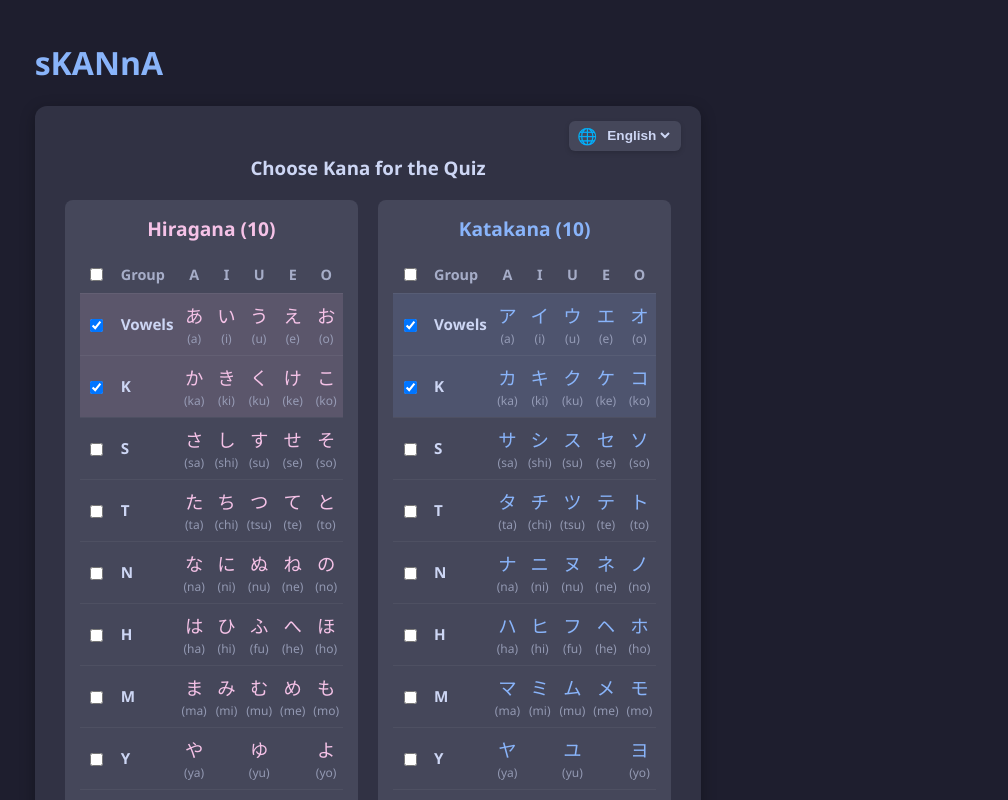
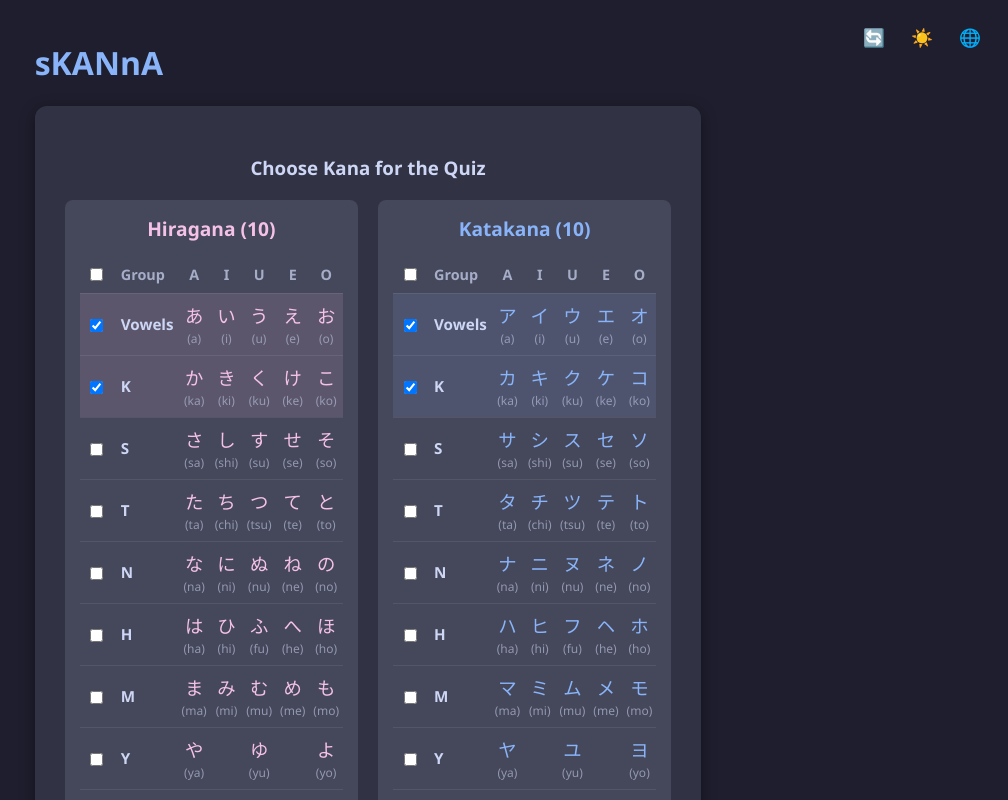
Before and after one commit to RMantis/skanna, a React (Vite) app: page / in a window 1280 px wide. Shown: the top 800 px of the page, without its empty margins (272-1280 px from the left). Built offline with nearby package versions, Linux system fonts and the light colour scheme.

Commit message:
style: position header controls fixed/flat outside container, move reset button, and fix light mode contrast

```diff
--- a/src/App.tsx
+++ b/src/App.tsx
@@ -1,4 +1,4 @@
-import { useState } from 'react';
+import { useState, useEffect, useRef } from 'react';
 import { useQuiz } from './hooks/useQuiz';
 import { SelectionScreen } from './components/SelectionScreen';
 import { QuizScreen } from './components/QuizScreen';
@@ -7,9 +7,43 @@ import { storageService } from './services/storageService';
 
 function App() {
   const [lang, setLang] = useState<Language>(storageService.loadLanguage());
+  const [theme, setTheme] = useState<'light' | 'dark'>(() => {
+    try {
+      const saved = localStorage.getItem('sKANnA_theme');
+      return (saved === 'light' || saved === 'dark') ? saved : 'dark';
+    } catch (e) {
+      return 'dark';
+    }
+  });
+  const [langDropdownOpen, setLangDropdownOpen] = useState(false);
+  const dropdownRef = useRef<HTMLDivElement>(null);
+
   const quiz = useQuiz(lang);
   const [selectedHira, setSelectedHira] = useState<string[]>([]);
   const [selectedKata, setSelectedKata] = useState<string[]>([]);
+
+  // Apply theme to document element
+  useEffect(() => {
+    document.documentElement.setAttribute('data-theme', theme);
+    try {
+      localStorage.setItem('sKANnA_theme', theme);
+    } catch (e) {
+      console.error("Error saving theme preference:", e);
+    }
+  }, [theme]);
+
+  // Click outside handling for language custom dropdown
+  useEffect(() => {
+    function handleClickOutside(event: MouseEvent) {
+      if (dropdownRef.current && !dropdownRef.current.contains(event.target as Node)) {
+        setLangDropdownOpen(false);
+      }
+    }
+    document.addEventListener("mousedown", handleClickOutside);
+    return () => {
+      document.removeEventListener("mousedown", handleClickOutside);
+    };
+  }, []);
 
   const handleStartQuiz = (mode: any, hira: string[], kata: string[]) => {
     setSelectedHira(hira);
@@ -22,20 +56,73 @@ function App() {
     storageService.saveLanguage(newLang);
   };
 
+  const toggleTheme = () => {
+    setTheme(prev => prev === 'dark' ? 'light' : 'dark');
+  };
+
+  const handleResetStats = () => {
+    if (window.confirm(t.resetConfirm)) {
+      storageService.clearStats();
+      window.alert(t.resetSuccess);
+      window.location.reload();
+    }
+  };
+
   const t = translations[lang];
 
   return (
     <>
+      <div className="header-controls">
+        <button
+          type="button"
+          className="reset-btn"
+          onClick={handleResetStats}
+          title={t.resetStats}
+        >
+          🔄
+        </button>
+
+        <button
+          type="button"
+          className="theme-toggle-btn"
+          onClick={toggleTheme}
+          title={theme === 'dark' ? t.switchToLight : t.switchToDark}
+        >
+          {theme === 'dark' ? '☀️' : '🌙'}
+        </button>
+
+        <div className="custom-dropdown" ref={dropdownRef}>
+          <button
+            type="button"
+            className="dropdown-trigger"
+            onClick={() => setLangDropdownOpen(!langDropdownOpen)}
+            title={t.changeLanguage}
+          >
+            🌐
+          </button>
+          {langDropdownOpen && (
+            <div className="dropdown-menu">
+              <button
+                type="button"
+                className={`dropdown-item ${lang === 'en' ? 'active' : ''}`}
+                onClick={() => { handleLanguageChange('en'); setLangDropdownOpen(false); }}
+              >
+                <span className="flag">🇬🇧</span> English
+              </button>
+              <button
+                type="button"
+                className={`dropdown-item ${lang === 'it' ? 'active' : ''}`}
+                onClick={() => { handleLanguageChange('it'); setLangDropdownOpen(false); }}
+              >
+                <span className="flag">🇮🇹</span> Italiano
+              </button>
+            </div>
+          )}
+        </div>
+      </div>
+
       <h1>sKANnA</h1>
-      <div className="container" style={{ position: 'relative' }}>
-        <div className="language-selector">
-          <span className="globe-icon" style={{ fontSize: '1rem' }}>🌐</span>
-          <select value={lang} onChange={(e) => handleLanguageChange(e.target.value as Language)}>
-            <option value="en">English</option>
-            <option value="it">Italiano</option>
-          </select>
-        </div>
-
+      <div className="container">
         {!quiz.quizActive ? (
           <SelectionScreen t={t} onStartQuiz={handleStartQuiz} />
         ) : (
--- a/src/constants/translations.ts
+++ b/src/constants/translations.ts
@@ -25,6 +25,9 @@ export interface TranslationDictionary {
     solutionIs: (solution: string) => string;
     scoreBoard: (score: number, mistakes: number) => string;
     selectedQuizSummary: (total: number, hira: number, kata: number) => string;
+    switchToLight: string;
+    switchToDark: string;
+    changeLanguage: string;
 }
 
 export const translations: Record<Language, TranslationDictionary> = {
@@ -52,7 +55,10 @@ export const translations: Record<Language, TranslationDictionary> = {
         incorrectWas: (correct) => `Incorrect! It was: ${correct}`,
         solutionIs: (solution) => `The solution is: ${solution}`,
         scoreBoard: (score, mistakes) => `Score: ${score} | Mistakes: ${mistakes}`,
-        selectedQuizSummary: (total, hira, kata) => `Selected: ${total} characters (${hira} Hiragana, ${kata} Katakana)`
+        selectedQuizSummary: (total, hira, kata) => `Selected: ${total} characters (${hira} Hiragana, ${kata} Katakana)`,
+        switchToLight: "Switch to Light Theme",
+        switchToDark: "Switch to Dark Theme",
+        changeLanguage: "Change Language"
     },
     it: {
         title: "sKANnA",
@@ -78,6 +84,9 @@ export const translations: Record<Language, TranslationDictionary> = {
         incorrectWas: (correct) => `Sbagliato! Era: ${correct}`,
         solutionIs: (solution) => `La soluzione è: ${solution}`,
         scoreBoard: (score, mistakes) => `Punteggio: ${score} | Errori: ${mistakes}`,
-        selectedQuizSummary: (total, hira, kata) => `Selezionati: ${total} caratteri (${hira} Hiragana, ${kata} Katakana)`
+        selectedQuizSummary: (total, hira, kata) => `Selezionati: ${total} caratteri (${hira} Hiragana, ${kata} Katakana)`,
+        switchToLight: "Attiva Tema Chiaro",
+        switchToDark: "Attiva Tema Scuro",
+        changeLanguage: "Cambia Lingua"
     }
 };
--- a/src/index.css
+++ b/src/index.css
@@ -8,6 +8,48 @@
     --success-color: #a6e3a1;
     --warning-color: #f9e2af;
     --error-color: #f38ba8;
+    --border-color: rgba(255, 255, 255, 0.08);
+    --shadow-color: rgba(0, 0, 0, 0.4);
+    --badge-bg: rgba(255, 255, 255, 0.08);
+    --table-row-hover: rgba(255, 255, 255, 0.05);
+    --hira-color: #f5c2e7;
+    --kata-color: #89b4fa;
+    --hira-highlight: rgba(245, 194, 231, 0.12);
+    --kata-highlight: rgba(137, 180, 250, 0.12);
+    --primary-btn-text: #11111b;
+    --btn-single-rk-bg: #cba6f7;
+    --btn-single-rk-text: #11111b;
+    --btn-phrase-kr-bg: #a6e3a1;
+    --btn-phrase-kr-text: #11111b;
+    --btn-phrase-rk-bg: #f9e2af;
+    --btn-phrase-rk-text: #11111b;
+}
+
+html[data-theme='light'] {
+    --bg-color: #eff1f5;
+    --surface-color: #ffffff;
+    --surface-hover: #e6e9ef;
+    --text-color: #4c4f69;
+    --subtext: #6c6f85;
+    --primary-color: #1e66f5;
+    --success-color: #40a02b;
+    --warning-color: #df8e1d;
+    --error-color: #d20f39;
+    --border-color: rgba(0, 0, 0, 0.08);
+    --shadow-color: rgba(0, 0, 0, 0.08);
+    --badge-bg: rgba(0, 0, 0, 0.05);
+    --table-row-hover: rgba(0, 0, 0, 0.03);
+    --hira-color: #c2185b;
+    --kata-color: #1e66f5;
+    --hira-highlight: rgba(194, 24, 91, 0.08);
+    --kata-highlight: rgba(30, 102, 245, 0.08);
+    --primary-btn-text: #ffffff;
+    --btn-single-rk-bg: #8839ef;
+    --btn-single-rk-text: #ffffff;
+    --btn-phrase-kr-bg: #40a02b;
+    --btn-phrase-kr-text: #ffffff;
+    --btn-phrase-rk-bg: #df8e1d;
+    --btn-phrase-rk-text: #ffffff;
 }
 
 body {
@@ -29,7 +71,7 @@ h1 { color: var(--primary-color); }
     background-color: var(--surface-color);
     padding: 30px;
     border-radius: 12px;
-    box-shadow: 0 4px 15px rgba(0,0,0,0.3);
+    box-shadow: 0 4px 15px var(--shadow-color);
     max-width: 1000px;
     width: 100%;
     box-sizing: border-box;
@@ -71,7 +113,7 @@ h1 { color: var(--primary-color); }
 
 .mode-btn.active {
     background-color: var(--primary-color);
-    color: #11111b;
+    color: var(--primary-btn-text);
 }
 
 /* Scelte multiple per Romaji -> Kana */
@@ -107,7 +149,7 @@ h1 { color: var(--primary-color); }
     left: 8px;
     font-size: 0.75rem;
     color: var(--subtext);
-    background-color: rgba(255, 255, 255, 0.08);
+    background-color: var(--badge-bg);
     padding: 1px 5px;
     border-radius: 4px;
     font-weight: bold;
@@ -156,11 +198,11 @@ h1 { color: var(--primary-color); }
 }
 
 .table-wrapper h4.hira-title {
-    color: #f5c2e7;
+    color: var(--hira-color);
 }
 
 .table-wrapper h4.kata-title {
-    color: #89b4fa;
+    color: var(--kata-color);
 }
 
 table.kana-table {
@@ -171,7 +213,7 @@ table.kana-table {
 table.kana-table th, table.kana-table td {
     padding: 8px 4px;
     text-align: center;
-    border-bottom: 1px solid rgba(255, 255, 255, 0.05);
+    border-bottom: 1px solid var(--border-color);
 }
 
 table.kana-table th {
@@ -186,15 +228,15 @@ table.kana-table tr {
 }
 
 table.kana-table tr:hover {
-    background-color: rgba(255, 255, 255, 0.05);
+    background-color: var(--table-row-hover);
 }
 
 table.kana-table tr.selected-row {
-    background-color: rgba(137, 180, 250, 0.12);
+    background-color: var(--kata-highlight);
 }
 
 table.kana-table.hira-table tr.selected-row {
-    background-color: rgba(245, 194, 231, 0.12);
+    background-color: var(--hira-highlight);
 }
 
 table.kana-table td.group-label {
@@ -206,13 +248,13 @@ table.kana-table td.group-label {
 }
 
 table.kana-table.hira-table td:not(.group-label) {
-    color: #f5c2e7;
+    color: var(--hira-color);
     font-size: 1.15rem;
     font-weight: normal;
 }
 
 table.kana-table.kata-table td:not(.group-label) {
-    color: #89b4fa;
+    color: var(--kata-color);
     font-size: 1.15rem;
     font-weight: normal;
 }
@@ -295,7 +337,7 @@ input[type="text"]:focus {
 
 button.primary {
     background-color: var(--primary-color);
-    color: #11111b;
+    color: var(--primary-btn-text);
     border: none;
     padding: 10px 20px;
     font-size: 1.1rem;
@@ -331,31 +373,108 @@ button:hover { opacity: 0.8; }
     padding-top: 15px;
 }
 
-/* Language Switcher Dropdown Style */
-.language-selector {
+/* Custom Header Controls (Theme & Lang Selector) */
+.header-controls {
+    position: fixed;
+    top: 20px;
+    right: 20px;
     display: flex;
     align-items: center;
-    gap: 6px;
-    position: absolute;
-    top: 15px;
-    right: 20px;
-    background-color: var(--surface-hover);
-    padding: 4px 8px;
-    border-radius: 6px;
-    box-shadow: 0 2px 5px rgba(0, 0, 0, 0.15);
+    gap: 12px;
+    z-index: 100;
 }
 
-.language-selector select {
+/* Base button style for theme, reset, and language icons (Flat style) */
+.theme-toggle-btn,
+.dropdown-trigger,
+.reset-btn {
+    background: none;
+    border: none;
+    box-shadow: none;
+    color: var(--subtext);
+    width: 36px;
+    height: 36px;
+    border-radius: 50%;
+    cursor: pointer;
+    display: flex;
+    align-items: center;
+    justify-content: center;
+    font-size: 1.1rem;
+    transition: all 0.2s cubic-bezier(0.4, 0, 0.2, 1);
+    outline: none;
+}
+
+.theme-toggle-btn:hover,
+.dropdown-trigger:hover,
+.reset-btn:hover {
+    background-color: var(--surface-hover);
+    color: var(--text-color);
+    transform: scale(1.08);
+}
+
+/* Custom Dropdown Container */
+.custom-dropdown {
+    position: relative;
+}
+
+/* Dropdown Menu (Open State) */
+.dropdown-menu {
+    position: absolute;
+    top: 44px;
+    right: 0;
+    background-color: var(--surface-color);
+    border: 1px solid var(--border-color);
+    border-radius: 8px;
+    padding: 6px;
+    display: flex;
+    flex-direction: column;
+    gap: 4px;
+    min-width: 140px;
+    box-shadow: 0 4px 15px var(--shadow-color);
+    animation: fadeInScale 0.15s ease-out;
+}
+
+@keyframes fadeInScale {
+    from {
+        opacity: 0;
+        transform: scale(0.95) translateY(-5px);
+    }
+    to {
+        opacity: 1;
+        transform: scale(1) translateY(0);
+    }
+}
+
+/* Dropdown Item Style */
+.dropdown-item {
     background: none;
     border: none;
     color: var(--text-color);
-    font-size: 0.85rem;
+    padding: 8px 12px;
+    font-size: 0.9rem;
+    font-weight: 500;
+    border-radius: 6px;
     cursor: pointer;
-    outline: none;
-    font-weight: 600;
+    display: flex;
+    align-items: center;
+    gap: 10px;
+    width: 100%;
+    box-sizing: border-box;
+    transition: background-color 0.15s, color 0.15s;
+    text-align: left;
 }
 
-.language-selector select option {
-    background-color: var(--surface-color);
-    color: var(--text-color);
+.dropdown-item:hover {
+    background-color: var(--surface-hover);
 }
+
+.dropdown-item.active {
+    background-color: rgba(137, 180, 250, 0.15);
+    color: var(--primary-color);
+}
+
+.dropdown-item .flag {
+    font-size: 1.1rem;
+    display: inline-block;
+    line-height: 1;
+}
```
Also changed, not shown: src/components/SelectionScreen.tsx (+4 -19 lines).
